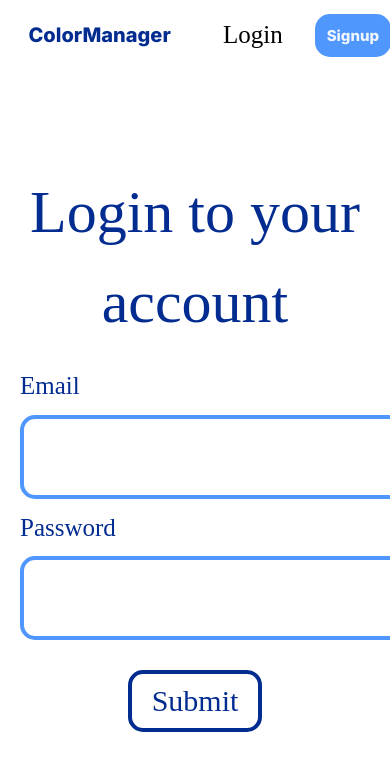
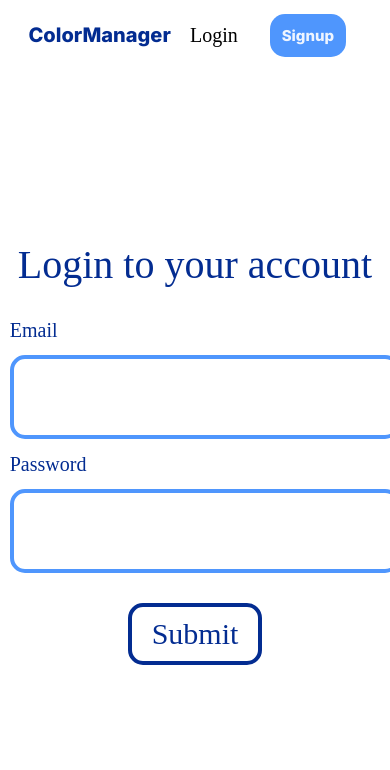
Before and after one commit to BarajasY/ColorManager, a React (Vite) app in the folder Client/: page /login in a window 390 px wide. Shown: the top 770 px of the page. Built offline with nearby package versions, Linux system fonts and the light colour scheme; a web font is replaced by a local one.

Commit message:
improving responsiveness

```diff
--- a/Client/src/components/Browse/Browse.css
+++ b/Client/src/components/Browse/Browse.css
@@ -75,9 +75,33 @@
 @media only screen and (max-width: 992px) {
     .content {
         grid-template-columns: auto auto;
+        width: 100%;
     }
 
     .colorsWrapper h1 {
         font-size: 15px;
     }
+
+    .colorsContainer {
+        padding: 15px;
+        border-radius: 15px;
+    }
+
+    .colorCircle {
+        width: 15px;
+        height: 15px;
+        margin-right: 10px;
+    }
 }
+
+/* @media only screen and (max-width: 410px) {
+    .colorsWrapper {
+        width: 95%;
+        padding: 0px;
+        margin: 0px;
+    }
+
+    .colorsContainer {
+        width: 100%;
+    }
+} */
--- a/Client/src/components/Login/Login.css
+++ b/Client/src/components/Login/Login.css
@@ -60,3 +60,28 @@
     background: var(--suplementarycolor);
     color: white;
 }
+
+@media only screen and (max-width: 650px) {
+    .loginContainer h1 {
+        font-size: 40px;
+        width: 95%;
+    }
+
+    .loginForm {
+        width: 95%;
+    }
+
+    .loginForm h1 {
+        font-size: 20px;
+        width: fit-content;
+    }
+
+    .loginForm section {
+        width: 95%;
+    }
+
+    .loginForm section input {
+        width: 100%;
+        padding: 20px 15px;
+    }
+}
--- a/Client/src/components/Navbar/Navbar.css
+++ b/Client/src/components/Navbar/Navbar.css
@@ -5,10 +5,11 @@
     display: flex;
     background: var(--colorb1);
     position: block;
+    justify-content: center;
 }
 
 .navbarLogo {
-    width: 80%;
+    width: 50%;
     display: flex;
     align-items: center;
 }
@@ -34,7 +35,7 @@
 
 .navbarButtons {
     display: flex;
-    width: 20%;
+    width: 30%;
     justify-content: center;
     align-items: center;
 }
@@ -147,8 +148,8 @@
         font-size: 20px;
     }
 
-    #Login {
-        font-size: 15px;
+    #Login a {
+        font-size: 20px;
     }
 
     .navbarButtons {
@@ -163,3 +164,13 @@
         font-size: 15px;
     }
 }
+
+@media only screen and (max-width:700px) {
+    .navbarButtons {
+        width: 40%;
+    }
+
+    .navbarLogo {
+        width: 60%;
+    }
+}
```
Also changed, not shown: Client/src/components/Login/Login.tsx (+4 -4 lines).
